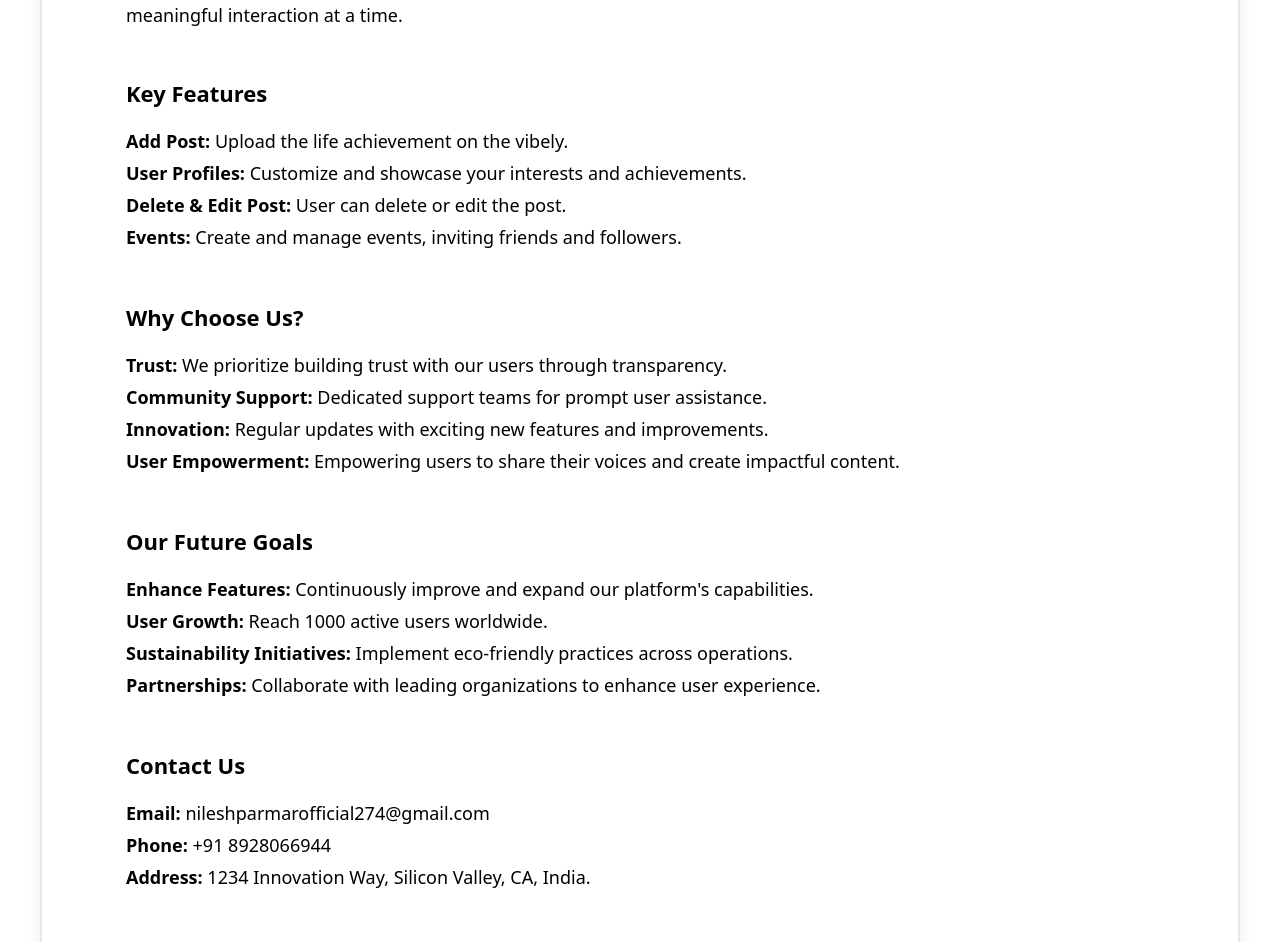
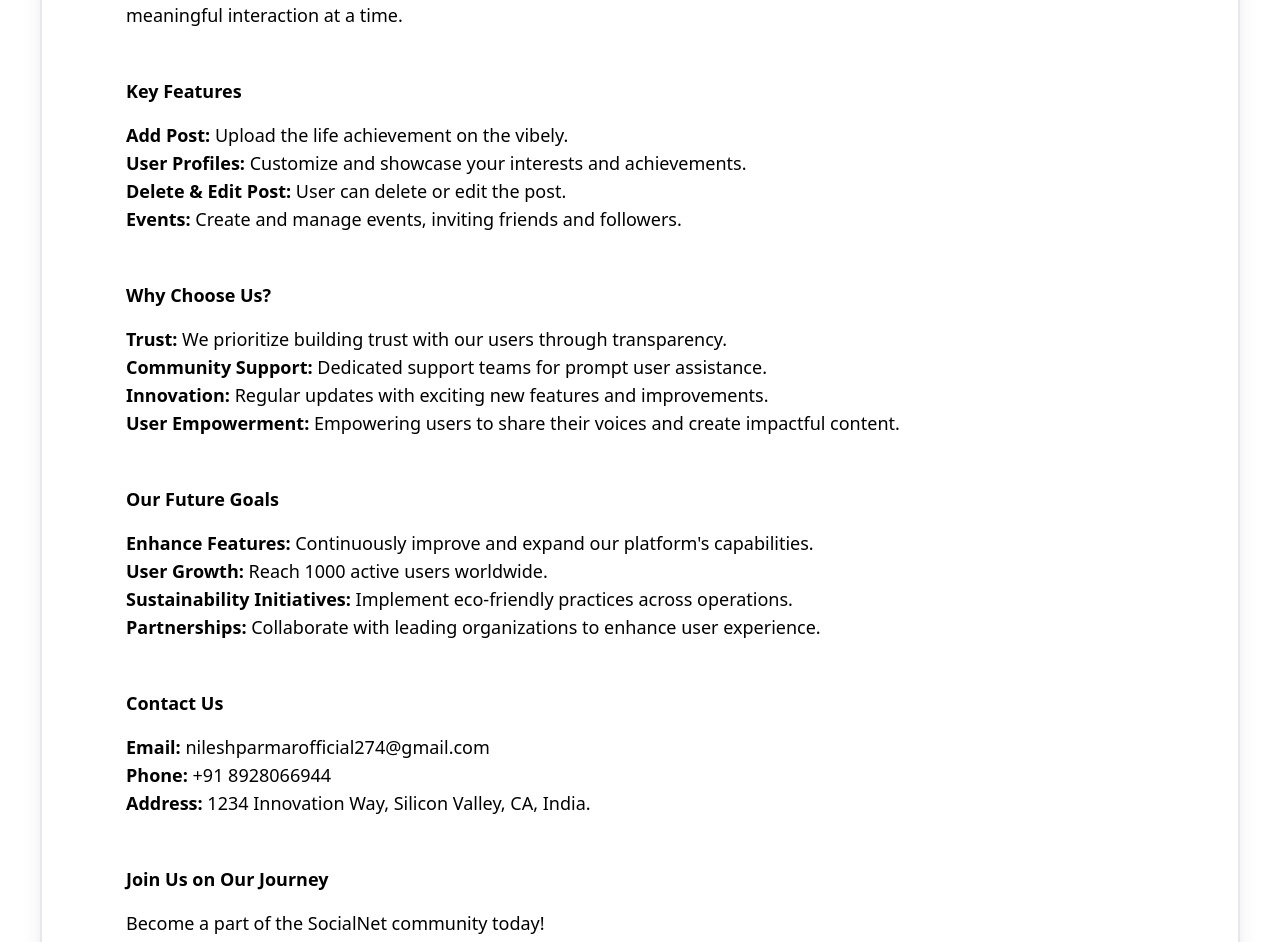
Before and after one commit to nilesh274/15MegaProject, a React (Vite) app: page /about in a window 1280 px wide. Shown: the part 745-1687 px from the top of the page. Built offline with nearby package versions, Linux system fonts and the light colour scheme; no server answers.

Commit message:
after deploy

```diff
--- a/src/Pages/AboutUs.jsx
+++ b/src/Pages/AboutUs.jsx
@@ -31,10 +31,10 @@
                     </div>
                     <div className='py-4'></div>
                     <div>
-                        <p className='text-black text-[5px] sm:text-[14px] md:text-[16px] lg:text-[22px] font-semibold font-sans lg:px-14 md:py-3 dark:text-sky-400'>
+                        <p className='text-black text-base sm:text-sm md:text-[12px] lg:text-lg font-semibold font-sans lg:px-14 md:py-3 dark:text-sky-400'>
                             Key Features
                         </p>
-                        <p className='text-black text-[5px] sm:text-[12px] md:text-[14px] lg:text-[18px] font-sans lg:px-14 py-1 text-justify'>
+                        <p className='text-black text-base sm:text-sm md:text-[12px] lg:text-lg font-sans lg:px-14 py-1 text-justify'>
                             <ul className='dark:text-slate-200'>
                                 <li><span className='font-semibold dark:text-slate-200'>Add Post:</span> Upload the life achievement on the vibely.</li>
                                 <li><span className='font-semibold dark:text-slate-200'>User Profiles:</span> Customize and showcase your interests and achievements.</li>
@@ -45,10 +45,10 @@
                     </div>
                     <div className='py-4'></div>
                     <div>
-                        <p className='text-black text-[5px] sm:text-[14px] md:text-[16px] lg:text-[22px] font-semibold font-sans lg:px-14 md:py-3 dark:text-sky-400'>
+                        <p className='text-black text-base sm:text-sm md:text-[12px] lg:text-lg font-semibold font-sans lg:px-14 md:py-3 dark:text-sky-400'>
                             Why Choose Us?
                         </p>
-                        <p className='text-black text-[5px] sm:text-[12px] md:text-[14px] lg:text-[18px] font-sans lg:px-14 py-1 text-justify'>
+                        <p className='text-black text-base sm:text-sm md:text-[12px] lg:text-lg font-sans lg:px-14 py-1 text-justify'>
                             <ul className='dark:text-slate-200'>
                                 <li><span className='font-semibold dark:text-slate-200'>Trust:</span> We prioritize building trust with our users through transparency.</li>
                                 <li><span className='font-semibold dark:text-slate-200'>Community Support:</span> Dedicated support teams for prompt user assistance.</li>
@@ -59,10 +59,10 @@
                     </div>
                     <div className='py-4'></div>
                     <div>
-                        <p className='text-black text-[5px] sm:text-[14px] md:text-[16px] lg:text-[22px] font-semibold font-sans lg:px-14 md:py-3 dark:text-sky-400'>
+                        <p className='text-black text-base sm:text-sm md:text-[12px] lg:text-lg font-semibold font-sans lg:px-14 md:py-3 dark:text-sky-400'>
                             Our Future Goals
                         </p>
-                        <p className='text-black text-[5px] sm:text-[12px] md:text-[14px] lg:text-[18px] font-sans lg:px-14 py-1 text-justify'>
+                        <p className='text-black text-base sm:text-sm md:text-[12px] lg:text-lg font-sans lg:px-14 py-1 text-justify'>
                             <ul className='dark:text-slate-200'>
                                 <li><span className='font-semibold dark:text-slate-200'>Enhance Features:</span> Continuously improve and expand our platform's capabilities.</li>
                                 <li><span className='font-semibold dark:text-slate-200'>User Growth:</span> Reach 1000 active users worldwide.</li>
@@ -73,10 +73,10 @@
                     </div>
                     <div className='py-4'></div>
                     <div>
-                        <p className='text-black text-[5px] sm:text-[14px] md:text-[16px] lg:text-[22px] font-semibold font-sans lg:px-14 md:py-3 dark:text-sky-400'>
+                        <p className='text-black text-base sm:text-sm md:text-[12px] lg:text-lg font-semibold font-sans lg:px-14 md:py-3 dark:text-sky-400'>
                             Contact Us
                         </p>
-                        <p className='text-black text-[5px] sm:text-[12px] md:text-[14px] lg:text-[18px] font-sans lg:px-14 py-1 text-justify'>
+                        <p className='text-black text-base sm:text-sm md:text-[12px] lg:text-lg font-sans lg:px-14 py-1 text-justify'>
                             <ul className='dark:text-slate-200'>
                                 <li><span className='font-semibold dark:text-slate-200'>Email:</span> nileshparmarofficial274@gmail.com</li>
                                 <li><span className='font-semibold dark:text-slate-200'>Phone:</span> +91 8928066944</li>
@@ -86,10 +86,10 @@
                     </div>
                     <div className='py-4'></div>
                     <div>
-                        <p className='text-black text-[5px] sm:text-[14px] md:text-[16px] lg:text-[22px] font-semibold font-sans lg:px-14 md:py-3 dark:text-sky-400'>
+                        <p className='text-black text-base sm:text-sm md:text-[12px] lg:text-lg font-semibold font-sans lg:px-14 md:py-3 dark:text-sky-400'>
                             Join Us on Our Journey
                         </p>
-                        <p className='text-black text-[5px] sm:text-[12px] md:text-[14px] lg:text-[18px] font-sans lg:px-14 py-1 text-justify'>
+                        <p className='text-black text-base sm:text-sm md:text-[12px] lg:text-lg font-sans lg:px-14 py-1 text-justify'>
                             <ul className='dark:text-slate-200'>
                                 <li>Become a part of the SocialNet community today!</li>
                                 <li>Sign Up and start connecting with friends, sharing stories, and discovering new opportunities.</li>
--- a/src/Pages/ContactUs.jsx
+++ b/src/Pages/ContactUs.jsx
@@ -87,8 +87,8 @@
                             {showAlert && (
                                 <div className="fixed inset-0 flex items-center justify-center">
                                     <div className="bg-slate-100 border-2 text-black p-6 rounded-lg shadow-lg text-center backdrop-blur-sm w-auto flex gap-4">
-                                        <img src={check} alt="" className='w-8 h-8'/>
-                                        <span className="text-xl font-semibold text-balck">Your request has been submitted!</span>
+                                        <img src={check} alt="" className='w-6 h-6 sm:w-7 sm:h-7 md:w-8 md:h-8'/>
+                                        <span className="text-base sm:text-sm md:text-[12px] lg:text-lg font-semibold text-balck">Your request has been submitted!</span>
                                     </div>
                                 </div>
                             )}
--- a/src/components/AddPost.jsx
+++ b/src/components/AddPost.jsx
@@ -221,7 +221,7 @@
             <div className="fixed inset-0 flex items-center justify-center z-50">
               <div className="bg-slate-100 border-2 text-black p-4 sm:p-5 md:p-6 rounded-lg shadow-lg text-center backdrop-blur-sm w-auto flex gap-3 md:gap-4">
                 <img src={check} alt="" className='w-6 h-6 sm:w-7 sm:h-7 md:w-8 md:h-8' />
-                <span className="text-sm sm:text-md md:text-lg lg:text-xl font-semibold text-balck">Post is successfully upload</span>
+                <span className="text-base sm:text-sm md:text-[12px] lg:text-lg font-semibold text-balck">Post is successfully upload</span>
               </div>
             </div>
           )}
@@ -229,7 +229,7 @@
             <div className="fixed inset-0 flex items-center justify-center z-50">
               <div className="bg-slate-100 border-2 text-black p-4 sm:p-5 md:p-6 rounded-lg shadow-lg text-center backdrop-blur-sm w-auto flex  gap-3 md:gap-4">
                 <img src={no} alt="" className='w-6 h-6 sm:w-7 sm:h-7 md:w-8 md:h-8' />
-                <span className="text-sm sm:text-md md:text-lg lg:text-xl font-semibold text-balck">{Error}</span>
+                <span className="text-base sm:text-sm md:text-[12px] lg:text-lg font-semibold text-balck">{Error}</span>
               </div>
             </div>
           )}
--- a/src/components/FollowBtn.jsx
+++ b/src/components/FollowBtn.jsx
@@ -54,7 +54,7 @@
         await appwriteService.updateUserDetails(currentUser.$id, {following: currentUserUpdateFollowing})
         setmessage(<div className='flex items-center text-center justify-center gap-3 sm:gap-4 md:gap-5 dark:text-black'>
           <img src={unfollow} className='w-12 h-12 sm:w-16 sm:h-16 md:w-20 md:h-20'/>
-          <p className='text-sm sm:text-md md:text-lg lg:text-xl'>Connection removed. You won't see updates from <span className='font-bold dark:text-black'>"{PostUser.UserName}"</span></p>
+          <p className='text-sm sm:text-[12px] md:text-lg lg:text-xl'>Connection removed. You won't see updates from <span className='font-bold dark:text-black'>"{PostUser.UserName}"</span></p>
         </div>);
         setTimeout(() => {
           navigate('/profile');
@@ -69,7 +69,7 @@
         await appwriteService.updateUserDetails(currentUser.$id, { following: currentUserUpdateFollowing })
         setmessage(<div className='flex items-center text-center justify-center gap-3 sm:gap-4 md:gap-5 dark:text-black'>
           <img src={follow} className='w-12 h-12 sm:w-16 sm:h-16 md:w-20 md:h-20'/>
-          <p className='text-sm sm:text-md md:text-lg lg:text-xl'>"You've started following <span className='font-bold dark:text-black text-justify'>"{PostUser.UserName}"</span>! Explore their world."</p>
+          <p className='text-sm sm:text-[12px] md:text-lg lg:text-xl'>"You've started following <span className='font-bold dark:text-black text-justify'>"{PostUser.UserName}"</span>! Explore their world."</p>
         </div>);
         setTimeout(() => {
           navigate(`/post/${post.$id}`);
--- a/src/components/Header/ThemeBtn.jsx
+++ b/src/components/Header/ThemeBtn.jsx
@@ -14,7 +14,7 @@
 
     return (
         <>
-            <label className="relative inline-block w-10 h-5 bg-gray-100 cursor-pointer rounded-full my-6 sm:w-12 sm:h-6">
+            <label className="relative inline-block w-9 h-5 bg-gray-100 cursor-pointer rounded-full my-6 sm:w-12 sm:h-6">
                 <input
                 type="checkbox"
                 className="sr-only peer"
@@ -22,7 +22,7 @@
                 onChange={onChangeBtn}
                 checked={themeMode === "dark"}
                 />
-                <span className="absolute left-1 top-0.5 sm:top-0.5 w-4 h-4 sm:w-5 sm:h-5 bg-[#6368e5] rounded-full transition-all duration-500 peer-checked:bg-[#04026f] peer-checked:left-5 sm:peer-checked:left-6"></span>
+                <span className="absolute left-1 top-0.5 sm:top-0.5 w-4 h-4 sm:w-5 sm:h-5 bg-[#6368e5] rounded-full transition-all duration-500 peer-checked:bg-[#04026f] peer-checked:left-4 sm:peer-checked:left-6"></span>
             </label>
         </>
     )
--- a/src/components/LikeBtn.jsx
+++ b/src/components/LikeBtn.jsx
@@ -114,7 +114,7 @@
   return (
         <button
           onClick={handleLike}
-          className={`flex items-center p-2 rounded-lg ${
+          className={`flex items-center py-auto px-auto rounded-lg ${
             islike ? "text-blue-500" : "text-gray-700 dark:text-white"
           }`}
         >
--- a/src/components/PostCard.jsx
+++ b/src/components/PostCard.jsx
@@ -59,7 +59,7 @@
                     className="w-full h-40 sm:h-44 md:h-48 lg:h-52 object-cover hover:object-scale-down rounded-lg mb-4 dark:text-slate-200 text-black text-sm sm:text-md md:text-lg lg:text-xl"
                 />
             </Link>
-            <h2 className="text-sm sm:text-md md:text-lg lg:text-xl font-semibold text-left mb-2 dark:text-slate-200">{title}</h2>
+            <h2 className="text-sm sm:text-[12px] md:text-lg lg:text-xl font-semibold text-left mb-2 dark:text-slate-200">{title}</h2>
             <div className="flex flex-wrap space-x-2 items-center w-full">
                 <LikeBtn slug={$id} />
                 <FollowBtn userId={userId} slug={$id}/>
```
